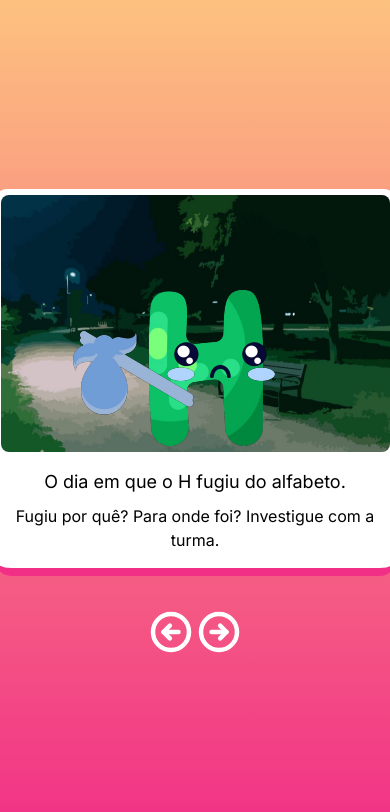
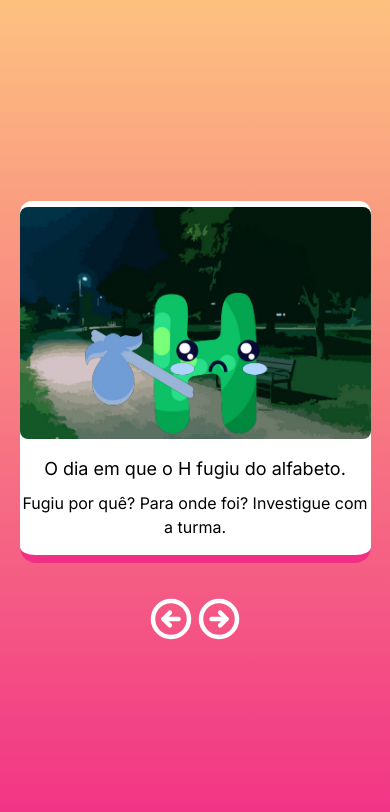
Before and after one commit to helpii/hlt-cards, a React (Vite) app: page / in a window 390 px wide. Shown: the top 812 px of the page. Built offline with nearby package versions, Linux system fonts and the light colour scheme.

Commit message:
card size test for phones

```diff
--- a/src/components/Home/index.tsx
+++ b/src/components/Home/index.tsx
@@ -26,7 +26,7 @@ export function Home() {
         {/*LitCard*/}
         <div
           className={shift(
-            "rounded-b-2xl border-b-8 border-[#b9b9b9] hover:cursor-pointer rounded-xl bg-white w-[401px] pt-[6px] h[500px] mb-8 flex flex-col justify-center items-center transition-colors",
+            "rounded-b-2xl border-b-8 border-[#b9b9b9] hover:cursor-pointer rounded-xl max-w-[90%] bg-white w-[401px] pt-[6px] h[500px] mb-8 flex flex-col justify-center items-center transition-colors",
             {
               "border-aprenlud2 hover:border-aprenlud1":
                 lits[litIndex].author === "Helplit",
```
